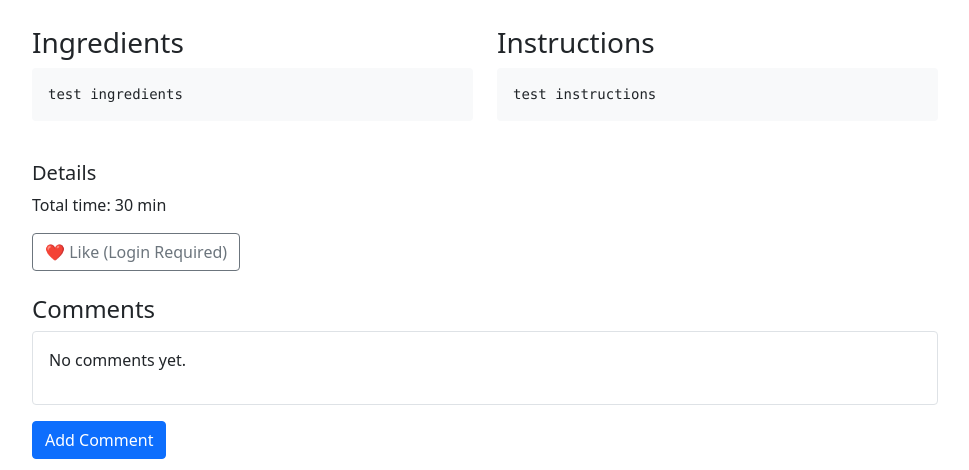
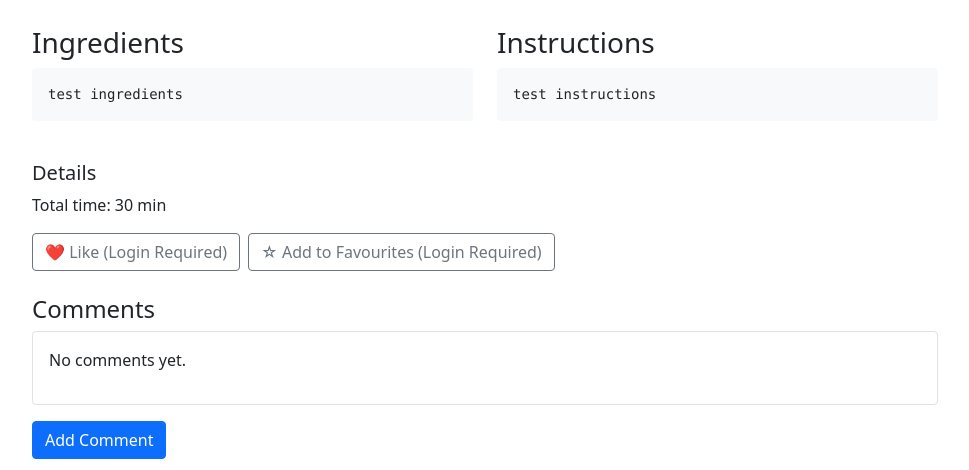
Before and after one commit to hugo-khan/5CC2SEG-SGC-QuickSilver-6, a Django app: page /recipes/15/ in a window 1280 px wide. Shown: the part 258-728 px from the top of the page, without its empty margins (62-1031 px from the left). Run offline with Django 5.2, Linux system fonts and the light colour scheme; data comes from the database, SQL or seed files in the repository; both versions use the stored data as it was after the commit; data that the repository does not hold is empty; some libraries are stand-ins or nearby versions.

Commit message:
fix saved recipes page and adjust formatting on dashboard

```diff
--- a/QuickSilver_6_2025/recipes/templates/recipes/recipe_detail.html
+++ b/QuickSilver_6_2025/recipes/templates/recipes/recipe_detail.html
@@ -49,8 +49,8 @@
       </div>
 
       {# --- Like button from the comment/like feature --- #}
-      <div class="mt-3">
-        <form method="post" action="{% url 'toggle_like' recipe.id %}" class="mt-2 mb-3">
+      <div class="mt-3 d-flex gap-2 flex-wrap">
+        <form method="post" action="{% url 'toggle_like' recipe.id %}">
           {% csrf_token %}
           {% if user.is_authenticated %}
             {% if has_liked %}
@@ -68,6 +68,26 @@
             </a>
           {% endif %}
         </form>
+
+        {# --- Favourite button --- #}
+        {% if user.is_authenticated %}
+          <form method="post" action="{% url 'toggle_save_recipe' recipe.pk %}">
+            {% csrf_token %}
+            {% if is_favourited %}
+              <button type="submit" class="btn btn-warning">
+                ⭐ Remove from Favourites
+              </button>
+            {% else %}
+              <button type="submit" class="btn btn-outline-warning">
+                ☆ Add to Favourites
+              </button>
+            {% endif %}
+          </form>
+        {% else %}
+          <a href="{% url 'log_in' %}" class="btn btn-outline-secondary">
+            ☆ Add to Favourites (Login Required)
+          </a>
+        {% endif %}
       </div>
 
       {# --- Comments list and modal from the other branch --- #}
--- a/QuickSilver_6_2025/recipes/urls.py
+++ b/QuickSilver_6_2025/recipes/urls.py
@@ -9,12 +9,14 @@ from recipes.views import (
     follow_user,
     unfollow_user,
 )
+from recipes.views.recipe_views import toggle_save_recipe
 
 urlpatterns = [
     path("recipes/", RecipeListView.as_view(), name="recipe_list"),
     path("recipes/new/", RecipeCreateView.as_view(), name="recipe_create"),
     path("recipes/<int:pk>/", RecipeDetailView.as_view(), name="recipe_detail"),
     path("recipes/<int:pk>/edit/", RecipeUpdateView.as_view(), name="recipe_edit"),
+    path("recipes/<int:pk>/save/", toggle_save_recipe, name="toggle_save_recipe"),
     path("feed/", FeedView.as_view(), name="feed"),
     path("follow/<int:user_id>/", follow_user, name="follow_user"),
     path("unfollow/<int:user_id>/", unfollow_user, name="unfollow_user"),
--- a/QuickSilver_6_2025/recipes/views/profile_view.py
+++ b/QuickSilver_6_2025/recipes/views/profile_view.py
@@ -27,7 +27,7 @@ def profile(request):
         return redirect('profile')
 
     # Normal GET request
-    saved_recipes = current_user.saved_recipes.all().select_related('recipe', 'recipe__created_by')
+    saved_recipes = current_user.saved_recipes.all().select_related('recipe', 'recipe__author')
     saved_recipe_ids = saved_recipes.values_list('recipe_id', flat=True)
 
     return render(request, 'profile.html', {
--- a/QuickSilver_6_2025/recipes/views/recipe_views.py
+++ b/QuickSilver_6_2025/recipes/views/recipe_views.py
@@ -6,7 +6,7 @@ from django.urls import reverse, reverse_lazy
 from django.views.generic import CreateView, DetailView, ListView, UpdateView
 
 from recipes.forms import RecipeForm, CommentForm
-from recipes.models import Comment, Follow, Recipe, User
+from recipes.models import Comment, Follow, Recipe, SavedRecipe, User
 
 
 class RecipeListView(ListView):
@@ -54,6 +54,12 @@ class RecipeDetailView(DetailView):
         context["total_likes"] = recipe.likes.count()
         context["has_liked"] = (
             user.is_authenticated and recipe.likes.filter(pk=user.pk).exists()
+        )
+
+        # Favourite feature: check if recipe is saved by current user
+        context["is_favourited"] = (
+            user.is_authenticated
+            and SavedRecipe.objects.filter(user=user, recipe=recipe).exists()
         )
 
         return context
@@ -178,3 +184,23 @@ def unfollow_user(request, user_id):
     Follow.objects.filter(follower=request.user, followed=target).delete()
     messages.info(request, f"You unfollowed {target.username}.")
     return redirect(request.META.get("HTTP_REFERER", reverse_lazy("feed")))
+
+
+@login_required
+def toggle_save_recipe(request, pk):
+    """Toggle save/unsave a recipe (favourite). POST-only, redirects back to recipe detail."""
+
+    recipe = get_object_or_404(Recipe, pk=pk)
+
+    if request.method == "POST":
+        saved_recipe, created = SavedRecipe.objects.get_or_create(
+            user=request.user,
+            recipe=recipe,
+        )
+        if not created:
+            saved_recipe.delete()
+            messages.info(request, f"Removed '{recipe.title}' from favourites.")
+        else:
+            messages.success(request, f"Added '{recipe.title}' to favourites.")
+
+    return redirect("recipe_detail", pk=pk)
```
Also changed, not shown: QuickSilver_6_2025/recipes/templates/partials/profile_tabs/recipe_table.html (+5 -5 lines), QuickSilver_6_2025/recipes/templates/partials/profile_tabs/saved_recipes.html (+8 -2 lines), QuickSilver_6_2025/db.sqlite3, QuickSilver_6_2025/recipes/migrations/0005_fix_recipe_columns.py.
